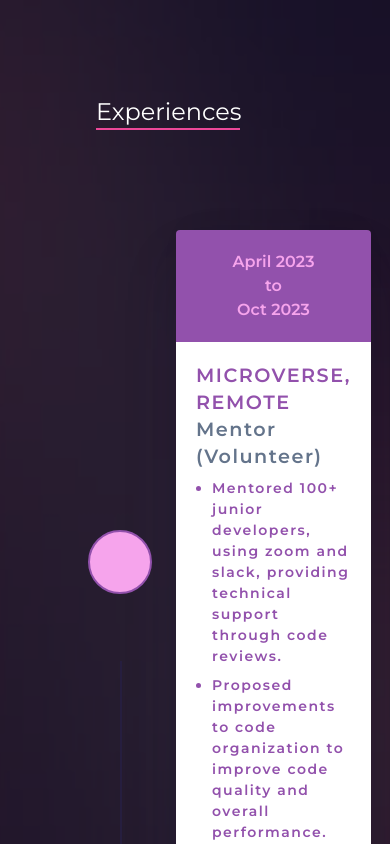
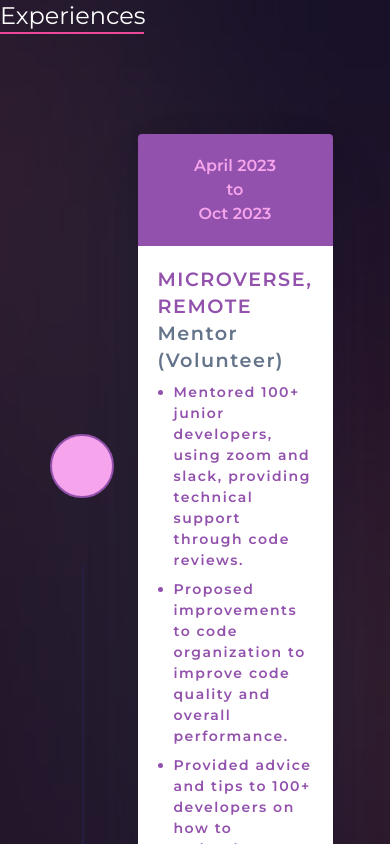
Before and after one commit to ctokoli/my_portfolio, a React (Vite) app: page /experience in a window 390 px wide. Shown: the top 844 px of the page. Built offline with nearby package versions, Linux system fonts and the light colour scheme.

Commit message:
Update experienceComponent.jsx

```diff
--- a/src/components/experienceComponent.jsx
+++ b/src/components/experienceComponent.jsx
@@ -2,9 +2,9 @@
 
 const ExperienceComponent = () => {
     return (
-        <div className="exp p-24 ">
+        <div className="exp md:p-24 ">
            <div className=" w-36 ">
-             <h1 className="text-2xl   border-pink-500 border-b-2 ">Experiences</h1>
+             <h1 className="text-2xl ex-h1  border-pink-500 border-b-2 ">Experiences</h1>
            </div>
             <TimelineComponents />
         </div>
```
